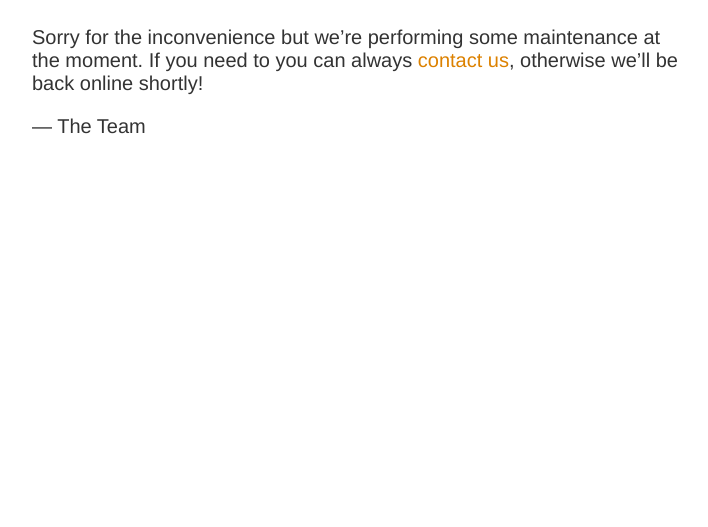
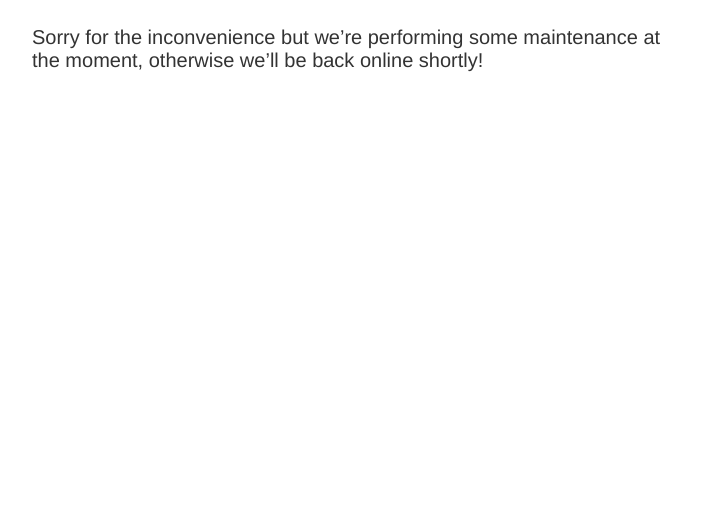
Before and after one commit to swatika-rawat/swatika-rawat.github.io, a plain HTML site: page index.html in a window 1280 px wide. Shown: the part 273-800 px from the top of the page, without its empty margins (283-991 px from the left). Drawn offline with Linux system fonts and the light colour scheme.

Commit message:
Update index.html

```diff
--- a/index.html
+++ b/index.html
@@ -12,7 +12,6 @@
 <article>
     <h1>We&rsquo;ll be back very soon!</h1>
     <div>
-        <p>Sorry for the inconvenience but we&rsquo;re performing some maintenance at the moment. If you need to you can always <a href="mailto:#">contact us</a>, otherwise we&rsquo;ll be back online shortly!</p>
-        <p>&mdash; The Team</p>
+        <p>Sorry for the inconvenience but we&rsquo;re performing some maintenance at the moment, otherwise we&rsquo;ll be back online shortly!</p>
     </div>
 </article>
```
